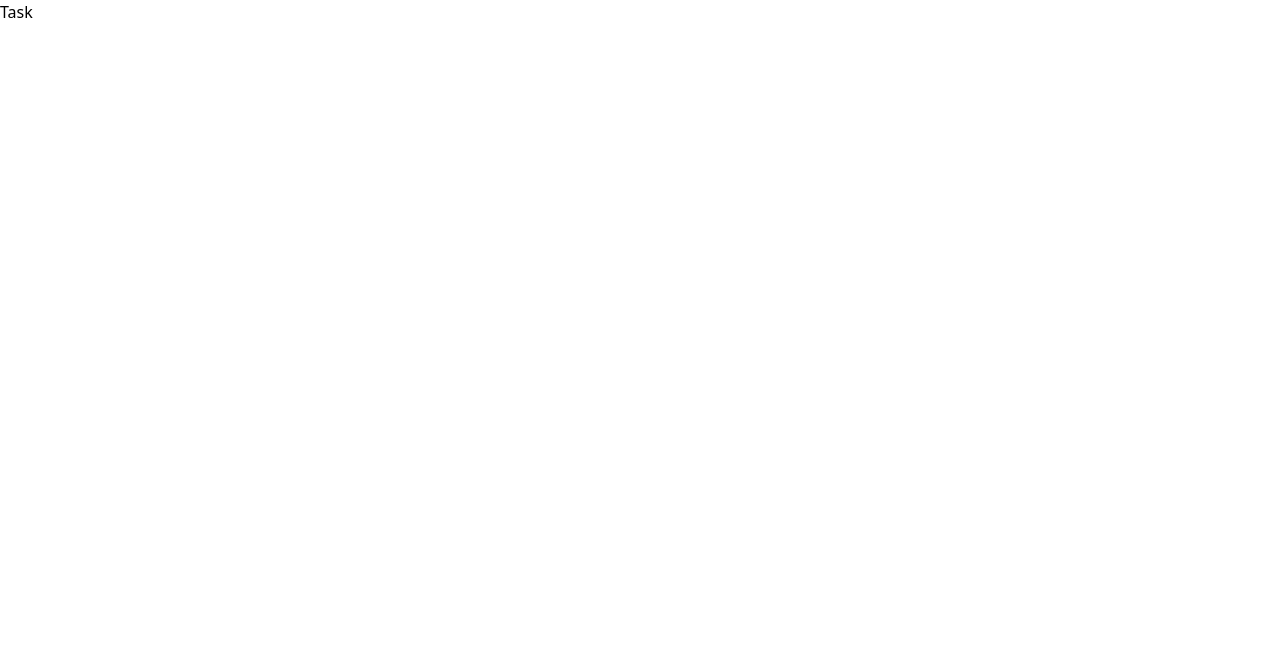
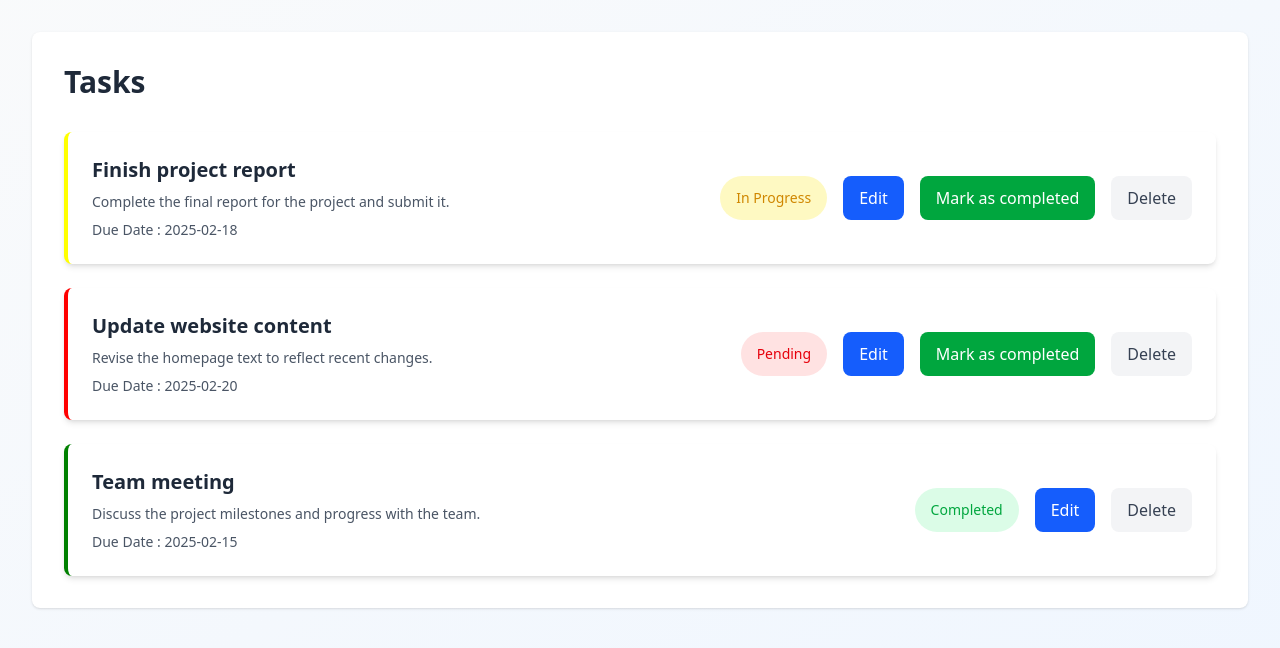
Before and after one commit to Itx-Tawhid/Dashboard-project, a Next.js app: page /dashboard/task in a window 1280 px wide. Shown: the top 648 px of the page. Built offline with nearby package versions, Linux system fonts and the light colour scheme.

Commit message:
Create Task Section

```diff
--- a/src/app/dashboard/task/page.tsx
+++ b/src/app/dashboard/task/page.tsx
@@ -1,7 +1,105 @@
 import React from "react";
 
 const Task = () => {
-  return <div>Task</div>;
+  const tasks = [
+    {
+      id: 1,
+      title: "Finish project report",
+      description: "Complete the final report for the project and submit it.",
+      status: "In Progress",
+      dueDate: "2025-02-18",
+    },
+    {
+      id: 2,
+      title: "Update website content",
+      description: "Revise the homepage text to reflect recent changes.",
+      status: "Pending",
+      dueDate: "2025-02-20",
+    },
+    {
+      id: 3,
+      title: "Team meeting",
+      description: "Discuss the project milestones and progress with the team.",
+      status: "Completed",
+      dueDate: "2025-02-15",
+    },
+  ];
+
+  return (
+    <div className="min-h-screen bg-gradient-to-br from-gray-50 to-blue-50 p-8">
+      <div className="max-w-7xl mx-auto bg-white rounded-lg shadow-sm p-8">
+        <h1 className="text-3xl font-bold text-gray-800 mb-8">Tasks</h1>
+
+        {/* Task List Section */}
+        <section className="space-y-6">
+          {tasks.map((task) => {
+            return (
+              <div
+                key={task.id}
+                className="flex items-center justify-between bg-white rounded-lg
+              shadow-md p-6 border-l-4"
+                style={{
+                  borderColor:
+                    task.status === "Completed"
+                      ? "green"
+                      : task.status === "In Progress"
+                      ? "yellow"
+                      : "red",
+                }}
+              >
+                <div className="flex flex-col">
+                  <h2 className="text-xl font-semibold text-gray-800">
+                    {task.title}
+                  </h2>
+                  <p className="text-sm text-gray-600 mt-2">
+                    {task.description}
+                  </p>
+                  <p className="text-sm text-gray-600 mt-2">
+                    Due Date : {task.dueDate}
+                  </p>
+                </div>
+                <div className="flex space-x-4">
+                  <span
+                    className={`px-4 py-3 text-center text-sm rounded-full ${
+                      task.status === "Completed"
+                        ? "bg-green-100 text-green-600"
+                        : task.status === "In Progress"
+                        ? "bg-yellow-100 text-yellow-600"
+                        : "bg-red-100 text-red-600"
+                    }`}
+                  >
+                    {task.status}
+                  </span>
+
+                  {/* Buttons */}
+                  <button
+                    className="px-4 py-2 text-white bg-blue-600
+                 rounded-lg hover:bg-blue-700 transition-colors"
+                  >
+                    Edit
+                  </button>
+                  {task.status !== "Completed" && (
+                    <button
+                      className="px-4 py-2 text-white bg-green-600
+                   rounded-lg hover:bg-green-700 transition-colors"
+                    >
+                      Mark as completed
+                    </button>
+                  )}
+                  <button
+                    className="px-4 py-2 text-gray-700 bg-gray-100
+                 rounded-lg hover:bg-gray-200 transition-colors"
+                  >
+                    Delete
+                  </button>
+                </div>
+              </div>
+            );
+          })}
+        </section>
+      </div>
+    </div>
+  );
 };
 
 export default Task;
```
